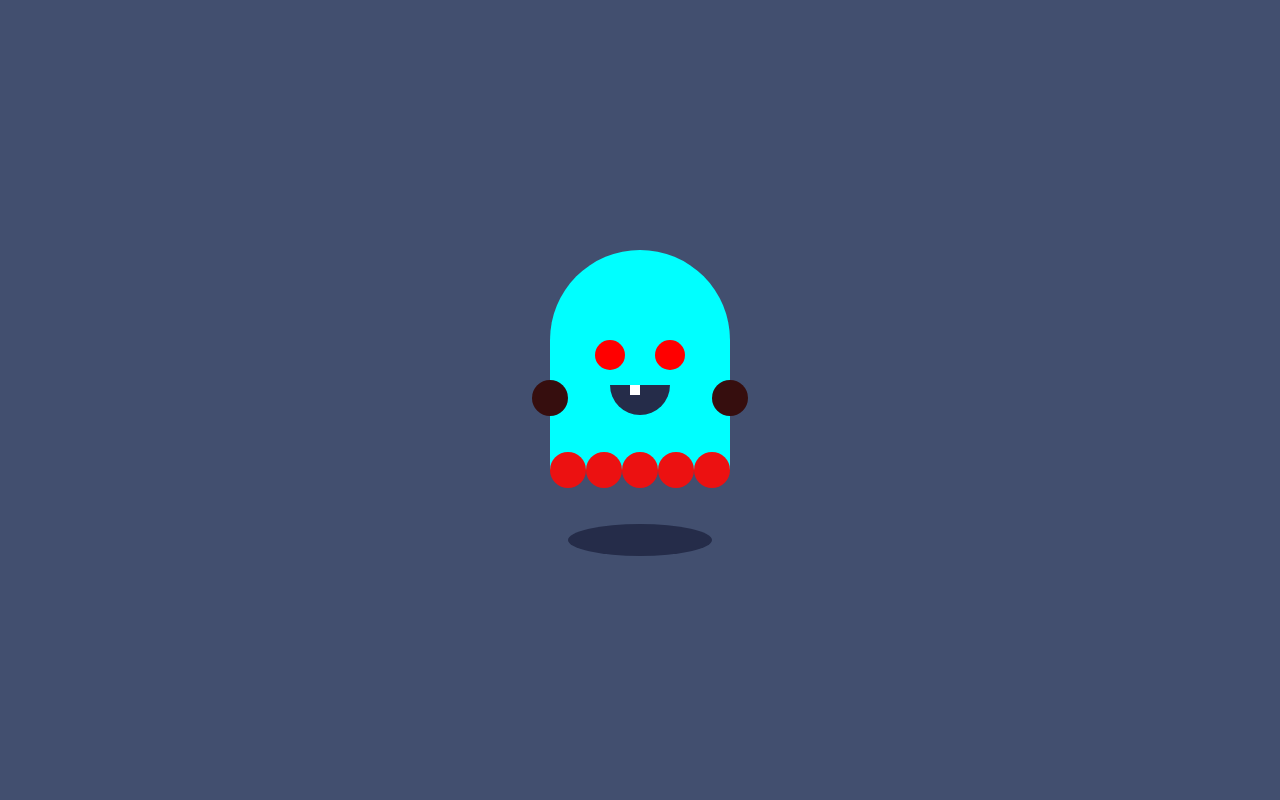
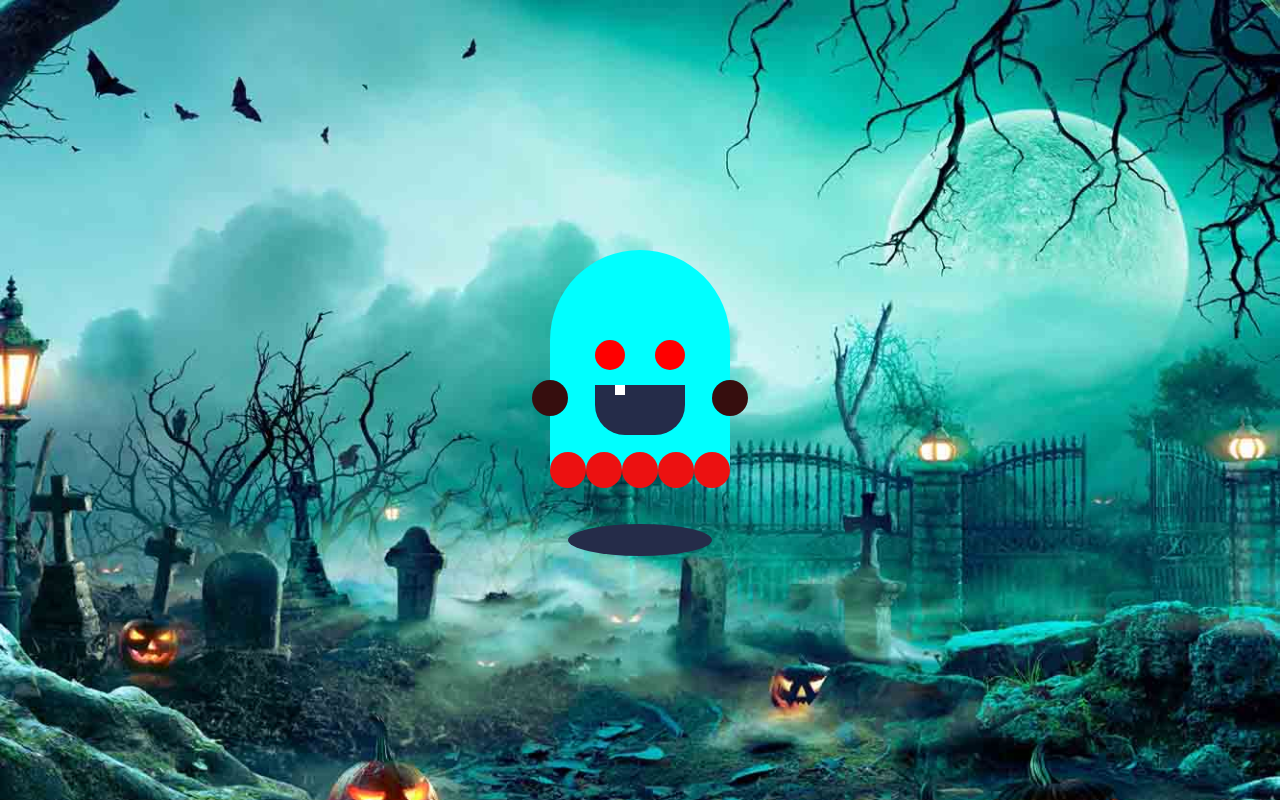
Before and after one commit to Wyatt987/TCA---1, a plain HTML site: page Index.html in a window 1280 px wide. Drawn offline with Linux system fonts and the light colour scheme.

Commit message:
Background changed

```diff
--- a/Style.css
+++ b/Style.css
@@ -6,7 +6,9 @@ body {
     justify-content: center;
     align-items: center;
     margin: 0;
-    background: #424f6f;
+    background-image: url("imgs/Background.jpg");
+    background-repeat: no-repeat;
+    background-size: cover;
 }
 
 #container {
@@ -14,7 +16,6 @@ body {
     height: 400px;
     padding: 0;
     box-sizing: border-box;
-    background: #424f6f;
 }
 
 *:after,
@@ -85,8 +86,8 @@ body {
 #spooky #body #mouth {
     background: #252c49;
     margin: 25px auto 0;
-    width: 60px;
-    height: 30px;
+    width: 90px;
+    height: 50px;
     border-bottom-left-radius: 30px;
     border-bottom-right-radius: 30px;
 }
@@ -155,7 +156,7 @@ html:hover .spider {
     position: absolute;
     display: inline-block;
     top: 0;
-    left: 30%;
+    left: 60%;
 
     /* 4. Animatie */
     animation: swing 2s infinite;
@@ -167,7 +168,7 @@ html:hover .spider {
 
 .spider .spiderweb {
     width: 2px;
-    height: 200px;
+    height: 300px;
     margin-left: 49px;
     background: rgba(255,255,255, .7);
 }
@@ -262,7 +263,7 @@ html:hover .spider {
     margin-left: -30px;
 }
 
-/* 1. Animatie */
+/* 1. Animate */
 @keyframes look {
     0%, 40%, 100% {
         transform: translateX(0);
@@ -274,7 +275,7 @@ html:hover .spider {
 }
 
 
-/* 3. Animatie */
+/* 3. Animate */
 @keyframes swing {
     0%, 100% {
         transform: translateY(0);
```
Also changed, not shown: imgs/Background.jpg (added), imgs/download.jpg (added).
